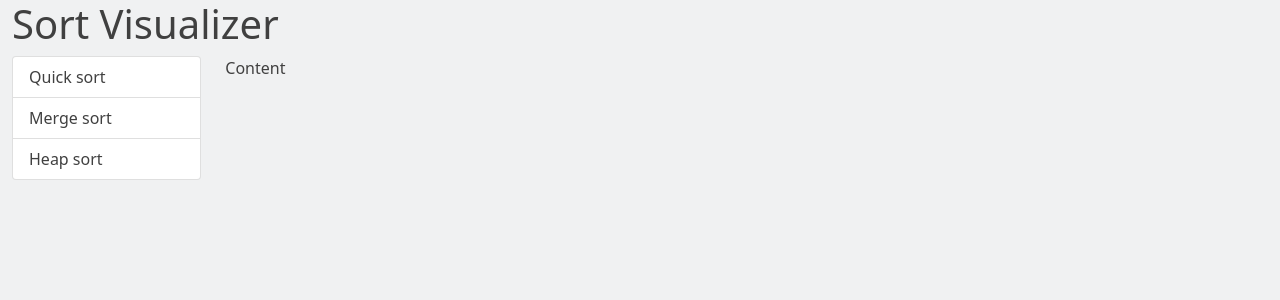
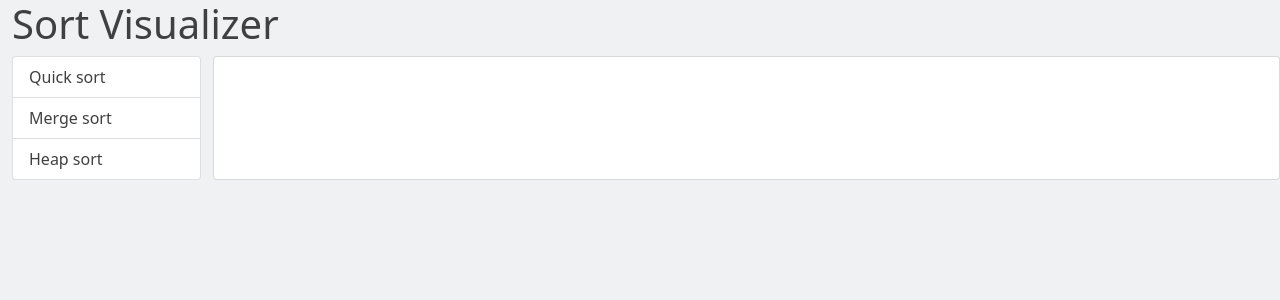
Before and after one commit to Qtrixnet/alghoritms, a React (Create React App) app: page / in a window 1280 px wide. Shown: the top 300 px of the page. Built offline with nearby package versions, Linux system fonts and the light colour scheme.

Commit message:
feat: add visualizer

```diff
--- a/src/app/app.scss
+++ b/src/components/app/app.scss
@@ -1,4 +1,4 @@
-@import '../variables/variables';
+@import '../../styles/variables/variables';
 
 .app {
   background-color: $light;
--- a/src/app/app.tsx
+++ b/src/components/app/app.tsx
@@ -4,16 +4,17 @@ import 'bootstrap/dist/css/bootstrap.min.css';
 import {Container, Row, Col} from "react-bootstrap";
 import Navigation from "../navigation/navigation";
 import Header from "../header/header";
+import Visualizer from "../visualizer/visualizer";
 
 const App: FC = () => {
   return (
     <Container fluid className="app">
-      <Header />
+      <Header/>
       <Row>
         <Col sm="2">
-          <Navigation />
+          <Navigation/>
         </Col>
-        <Col>Content</Col>
+        <Visualizer />
       </Row>
     </Container>
   );
--- a/src/header/header.tsx
+++ b/src/components/header/header.tsx
@@ -1,6 +1,7 @@
 import {Row, Col} from "react-bootstrap";
+import {FC} from "react";
 
-const Header = () => {
+const Header: FC = () => {
   return (
     <Row className="header">
       <Col className="header__column">
--- a/src/navigation/navigation.scss
+++ b/src/components/navigation/navigation.scss
@@ -1,5 +1,4 @@
-@import '../variables/variables';
-
+@import '../../styles/variables/variables';
 
 .navigation {
   &__link {
--- /dev/null
+++ b/src/components/visualizer/visualizer.scss
@@ -0,0 +1,7 @@
+@import '../../styles/variables/variables';
+
+.visualizer {
+  background-color: $white;
+  border-radius: 4px;
+  border: 1px solid rgba($dark, 0.2);
+}
--- /dev/null
+++ b/src/components/visualizer/visualizer.tsx
@@ -0,0 +1,13 @@
+import './visualizer.scss';
+import React, {FC} from 'react';
+import {Col} from "react-bootstrap";
+
+const Visualizer: FC = () => {
+  return (
+    <Col className="visualizer">
+
+    </Col>
+  );
+};
+
+export default Visualizer;
--- a/src/index.tsx
+++ b/src/index.tsx
@@ -1,6 +1,6 @@
 import './index.css';
 import ReactDOM from 'react-dom/client';
-import App from './app/app';
+import App from './components/app/app';
 import {HashRouter} from "react-router-dom";
 
 const root = ReactDOM.createRoot(
```
Also changed, not shown: src/components/navigation/navigation.tsx (renamed from src/navigation/navigation.tsx), src/styles/variables/variables.scss (renamed from src/variables/variables.scss).
